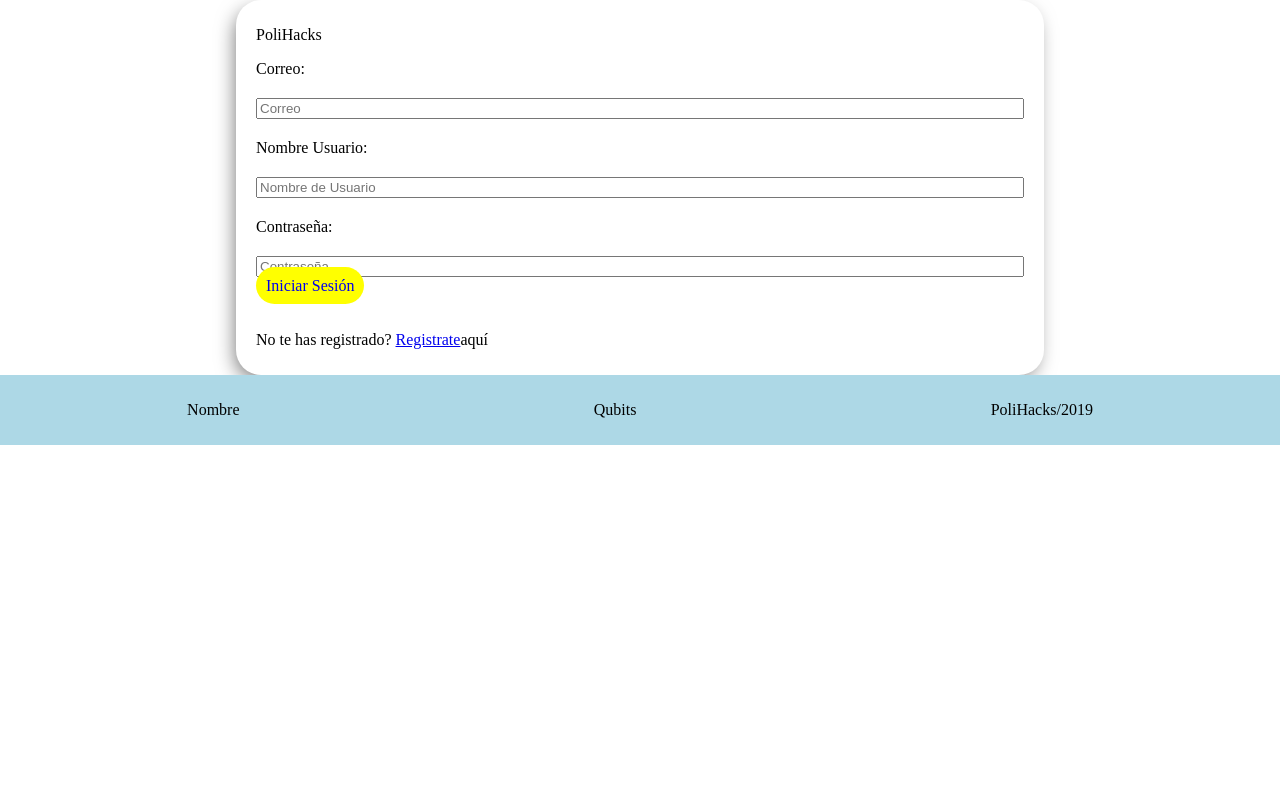
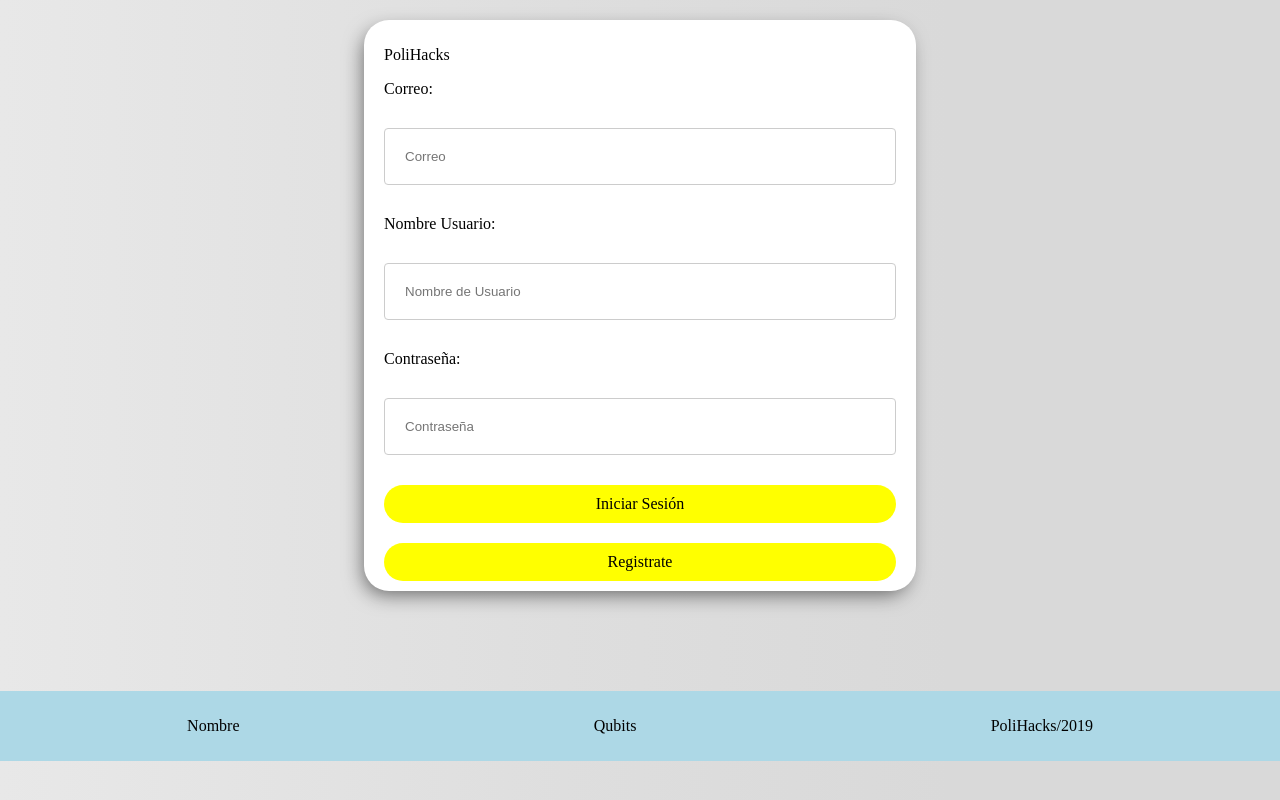
Before and after one commit to juanM20/polihacks, a plain HTML site: page HTML/login.html in a window 1280 px wide. Drawn offline with Linux system fonts and the light colour scheme.

Commit message:
cambios en login

```diff
--- a/Estilos/sass/login.scss
+++ b/Estilos/sass/login.scss
@@ -1,13 +1,20 @@
 body{
   margin: 0;
   padding: 0;
+  background: rgba(232,232,232,1);
+  background: linear-gradient(to right, rgba(232,232,232,1) 0%, rgba(222,222,222,1) 44%, rgba(217,217,217,1) 74%, rgba(217,217,217,1) 97%);
+  filter: progid:DXImageTransform.Microsoft.gradient( startColorstr='#e8e8e8', endColorstr='#d9d9d9', GradientType=1 );
+
 }
 
 .Login{
 
+  background-color: #ffffff;
   color:#000000;
-  width: 60%;
+  width: 40%;
   margin: auto;
+  margin-top: 20px;
+  margin-bottom: 100px;
   padding: 10px 20px;
   border-radius: 25px;
   box-shadow: -4px 7px 20px -4px rgba(0,0,0,0.56);
@@ -16,20 +23,34 @@ body{
       .Form-login{
 
         display: grid;
-        grid-template-rows: 2;
+        grid-template-rows: 3;
         grid-row-gap: 20px;
 
         .btn{
+          width: 100%;
           text-decoration: none;
           border-radius: 25px;
           background: yellow;
+          text-align: center;
+          text-decoration: none;
+          color: #000000;
           padding: 10px;
+          box-sizing: border-box;
         }
 
         .Campos-form{
           display: grid;
           grid-template-rows: 3;
           grid-row-gap: 20px;
+
+          input[type=text],input[type=password]{
+            width: 100%;
+            margin: 10px 0px;
+            padding: 20px;
+            border: 1px solid #ccc;
+            border-radius: 4px;
+            box-sizing: border-box;
+          }
         }
       }
   }
@@ -37,11 +58,15 @@ body{
 
 
 .footer{
-  display: flex;
-  flex-direction: row;
-  justify-content: space-around;
+  display: block;
   background-color: lightblue;
   color: #000;
   padding: 10px;
   bottom: 0;
+
+  .footer-content{
+    display: flex;
+    flex-direction: row;
+    justify-content: space-around;
+  }
 }
--- a/HTML/login.html
+++ b/HTML/login.html
@@ -22,21 +22,22 @@
               <input type="text" name="nombre" value="" placeholder="Nombre de Usuario">
               <label for="pass"> Contraseña:</label>
               <input type="password" name="pass" value="" placeholder="Contraseña">
+
+              <a href="#" class="btn">Iniciar Sesión</a>
+              <a href="#" class="btn">Registrate</a>
             </div>
 
-            <a href="#" class="btn">Iniciar Sesión</a>
-
           </form>
-
-          <p>No te has registrado? <a href="#">Registrate</a>aquí</p>
         </div>
       </div>
     </div>
 
     <div class="footer">
-      <p>Nombre</p>
-      <p> Qubits </p>
-      <p> PoliHacks/2019</p>
+      <div class="footer-content">
+        <p>Nombre</p>
+        <p> Qubits </p>
+        <p> PoliHacks/2019</p>
+      </div>
     </div>
 
   </body>
```
Also changed, not shown: Estilos/css/login.css, 1 other file.
